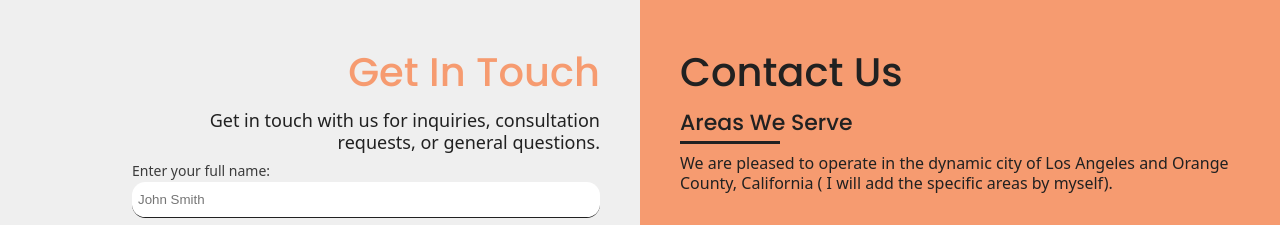
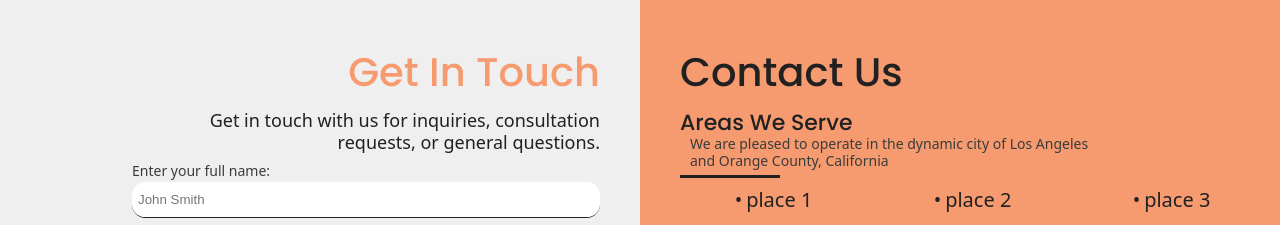
Before and after one commit to ivanchikap/socialspirit, a website: page docs/index.html in a window 1280 px wide. Shown: the part 3602-3827 px from the top of the page. Drawn offline with Linux system fonts and the light colour scheme.

Commit message:
fix contacts section

```diff
--- a/docs/index.html
+++ b/docs/index.html
@@ -529,11 +529,13 @@
                                 <h4 class="contacts__subtitle">
                                     Areas We Serve
                                 </h4>
+                                <h5 class="contacts__item-subtitle">We are pleased to operate in the dynamic city of Los Angeles and Orange County, California</h5>
                             </div>
-                            <p>
-                                We are pleased to operate in the dynamic city of Los Angeles and Orange County, California
-                                ( I will add the specific areas by myself).
-                            </p>
+                            <div class="contacts__links">
+                                <span class="link link--list">place 1</span>
+                                <span class="link link--list">place 2</span>
+                                <span class="link link--list">place 3</span>
+                            </div>
                         </div>
                         <div class="contacts__item">
                             <div class="contacts__item-header">
--- a/src/assets/scss/default-elements/_link.scss
+++ b/src/assets/scss/default-elements/_link.scss
@@ -5,6 +5,13 @@
 
   &:hover {
     text-decoration: underline;
+  }
+
+  &--list {
+    &::before {
+      content: '•';
+      margin-right: 4px;
+    }
   }
 
   &__icon {
```
Also changed, not shown: src/index.html (+6 -4 lines), docs/assets/css/style.css, docs/assets/css/style.min.css.
